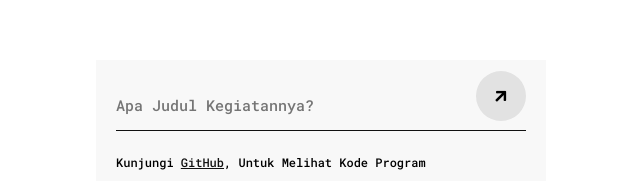
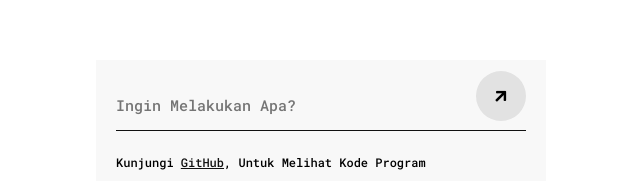
Before and after one commit to febriadj/mern-to-heroku, a React (Create React App) app in the folder client/: page / in a window 1280 px wide. Shown: the top 181 px of the page, without its empty margins (319-959 px from the left). Built offline with nearby package versions, Linux system fonts and the light colour scheme; no server answers.

Commit message:
mengubah keterangan placeholder inputan

```diff
--- a/client/src/components/FormInput.js
+++ b/client/src/components/FormInput.js
@@ -6,7 +6,7 @@ function FormInput({ inputChange, inputSubmit, valueForm }) {
       <div className="input-action">
         <input
           name="title"
-          placeholder="Apa Judul Kegiatannya?"
+          placeholder="Ingin Melakukan Apa?"
           onChange={ inputChange }
           value={ valueForm.title }
         />
```
